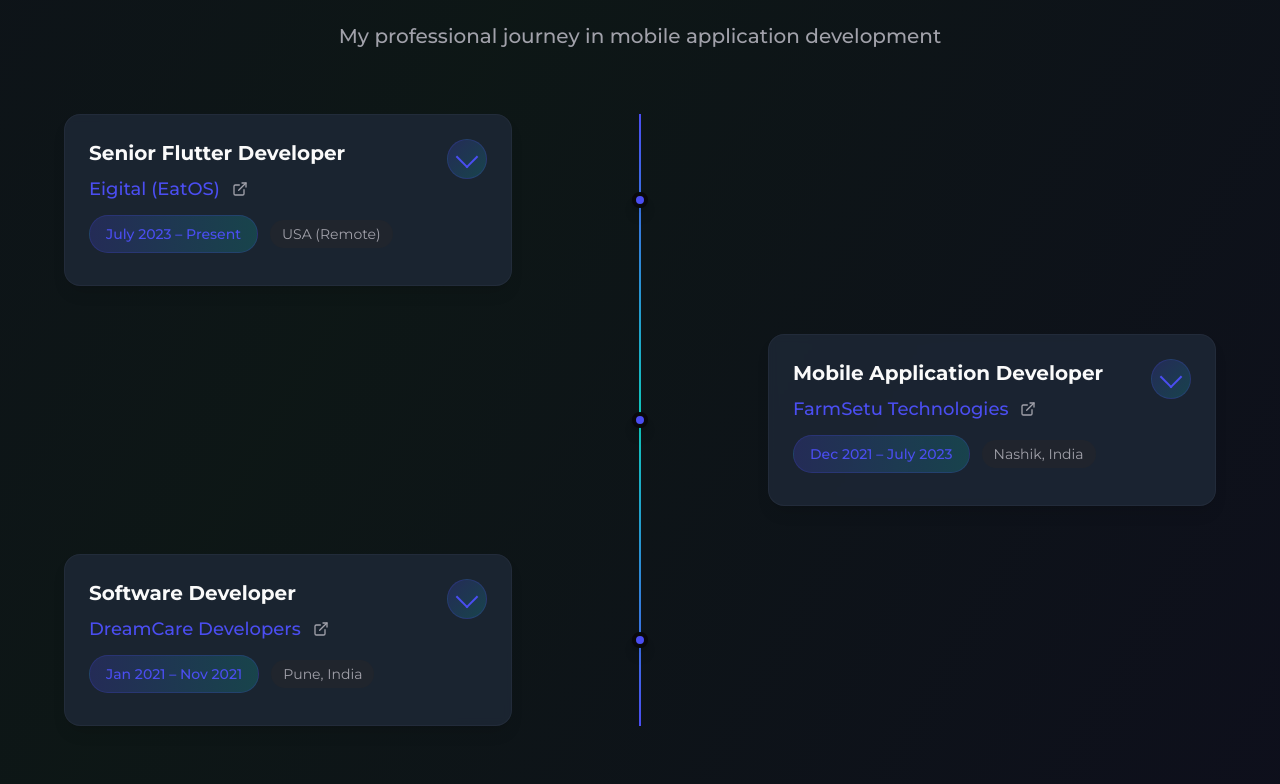
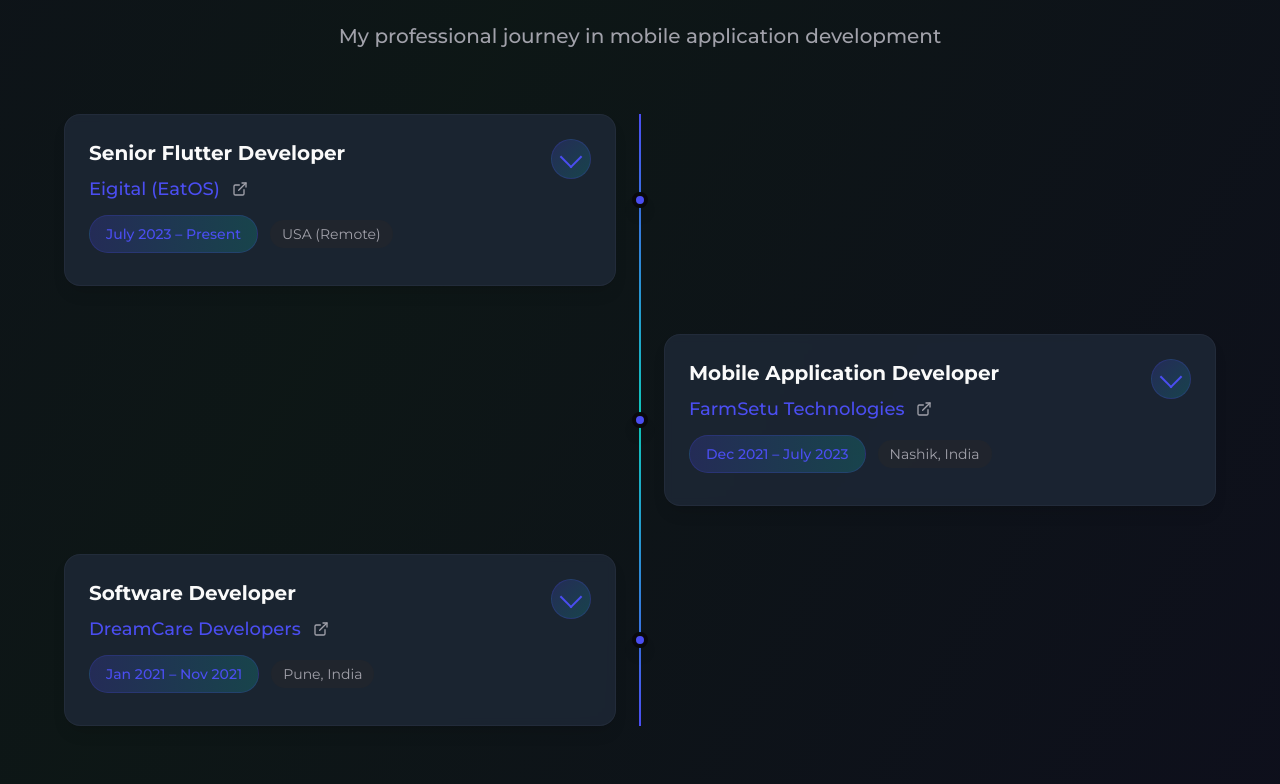
Before and after one commit to pratikpwr/pratikpwr-20c7ec51, a React (Vite) app: page / in a window 1280 px wide. Shown: the part 2266-3050 px from the top of the page. Built offline with nearby package versions, Linux system fonts and the light colour scheme.

Commit message:
Increase card width
Improve the visual appearance of the cards by increasing their width.

```diff
--- a/src/components/Experience.tsx
+++ b/src/components/Experience.tsx
@@ -164,8 +164,8 @@ const Experience = () => {
                 </div>
 
                 {/* Content Card */}
-                <div className={`w-full md:w-5/12 ml-12 md:ml-0 ${
-                  index % 2 === 0 ? 'md:mr-auto md:pr-8' : 'md:ml-auto md:pl-8'
+                <div className={`w-full md:w-7/12 lg:w-6/12 ml-12 md:ml-0 ${
+                  index % 2 === 0 ? 'md:mr-auto md:pr-6' : 'md:ml-auto md:pl-6'
                 }`}>
                   <div
                     className={`glass-card hover-card cursor-pointer group transition-all duration-300 ${
@@ -292,7 +292,7 @@ const Experience = () => {
                 </div>
 
                 {/* Empty space for alternating layout */}
-                <div className="hidden md:block md:w-5/12"></div>
+                <div className="hidden md:block md:w-5/12 lg:w-6/12"></div>
               </div>
             ))}
           </div>
```
